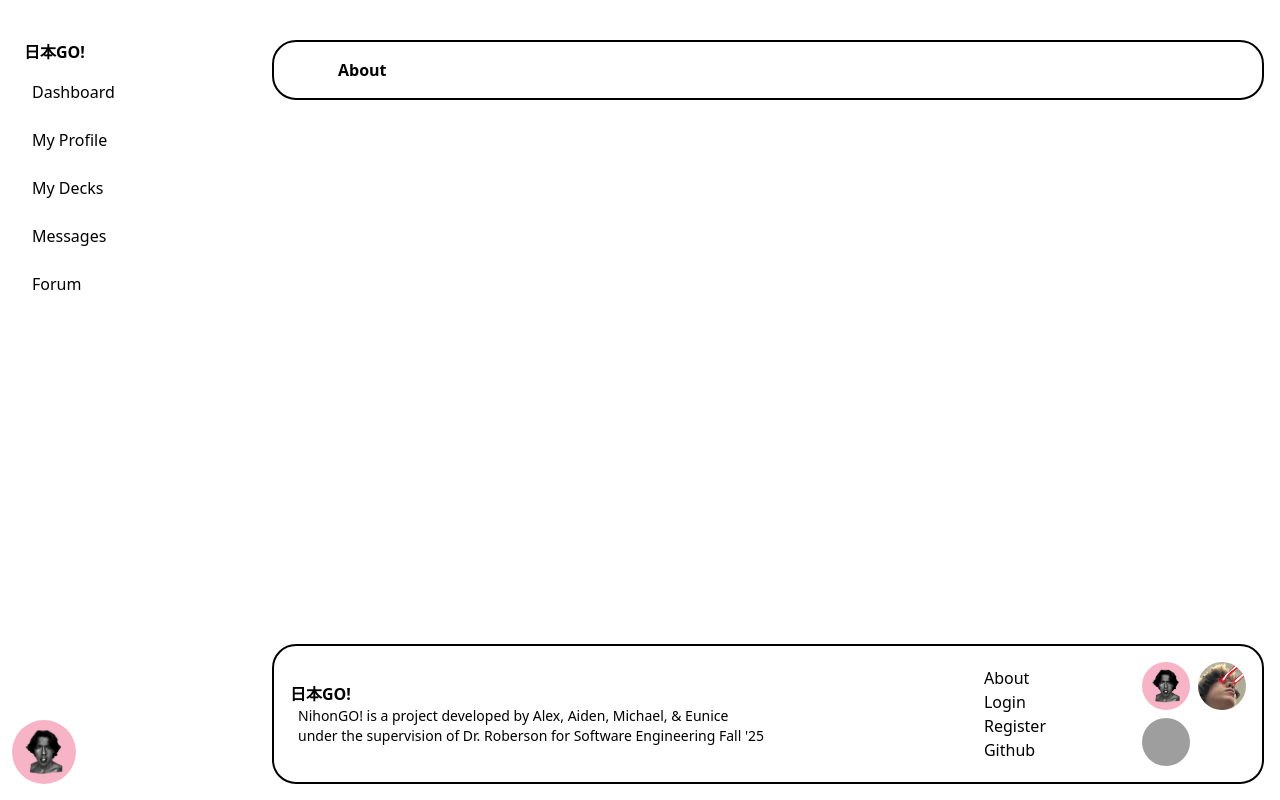
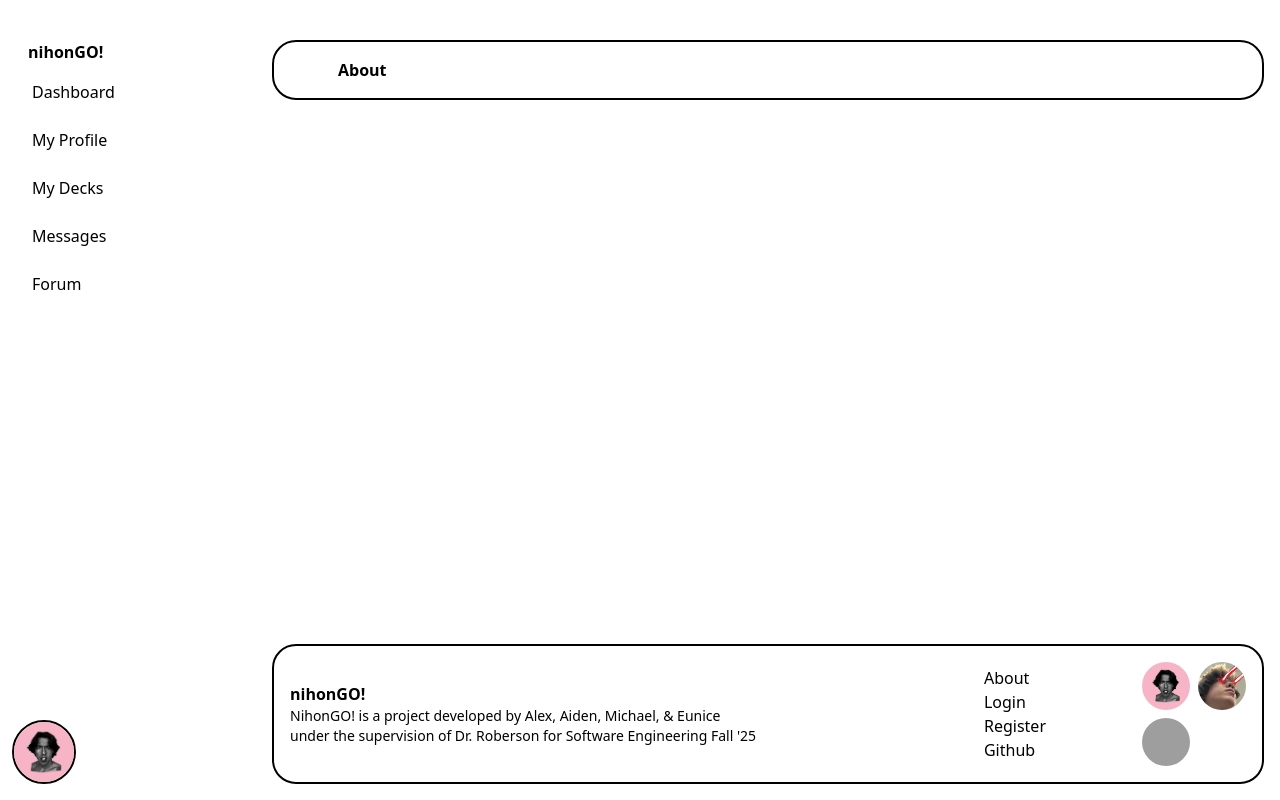
Before and after one commit to aredmondd/nihonGO, a Django app: page /nihongo/about/ in a window 1280 px wide. Run offline with Django 4.2, Linux system fonts and the light colour scheme; some libraries are stand-ins or nearby versions; grey boxes are pictures that could not be loaded.

Commit message:
run.zsh hack

```diff
--- a/nihonGO/theme/templates/components/footer.html
+++ b/nihonGO/theme/templates/components/footer.html
@@ -2,10 +2,10 @@
 <!-- Footer -->
 <footer class=" border border-black border-2 rounded-3xl p-4 bg-white">
     <div class="flex justify-between items-center">
-        <!-- Logo and description -->
+        <!-- logo and description -->
         <div>
-            <h1 class="text-md text-black font-japanese font-bold">日本<span class="text-crimson font-outfit">GO!</span></h1>
-            <p class="ml-2 text-black text-sm font-DMSans">NihonGO! is a project developed by Alex, Aiden, Michael, & Eunice <br> under the supervision of Dr. Roberson for Software Engineering Fall '25</p>
+            <h1 class="text-md text-black font-outfit font-bold">nihon<span class="text-crimson">GO!</span></h1>
+            <p class="text-black text-sm font-DMSans">NihonGO! is a project developed by Alex, Aiden, Michael, & Eunice <br> under the supervision of Dr. Roberson for Software Engineering Fall '25</p>
         </div>
 
         <div class="flex items-center">
--- a/nihonGO/theme/templates/components/side-nav.html
+++ b/nihonGO/theme/templates/components/side-nav.html
@@ -5,9 +5,11 @@
         <ul class="space-y-2 font-medium mt-6">
             <li>
                 <a href="{% url 'index' %}">
-                    <h1 class="ml-3 text-md text-black font-japanese font-bold">日本<span class="text-crimson font-outfit">GO!</span></h1>
+                    <h1 class="ml-4 text-md text-black font-outfit font-bold">nihon<span class="text-crimson">GO!</span></h1>
                 </a>
             </li>
+
+            <div class="mt-12"></div>
 
             <li>
                 <a href="{% url 'dashboard' %}" class="flex items-center p-2 text-black rounded-lg group {% if request.resolver_match.url_name == 'dashboard' %}underline{% endif %} hover:underline underline-offset-2 decoration-crimson">
@@ -41,6 +43,6 @@
             </li>
         </ul>
 
-        <img src="{% static 'redmond.jpg' %}" alt="" class="w-16 h-16 rounded-full">
+        <a href="{% url 'my-profile' %}"><img src="{% static 'redmond.jpg' %}" alt="" class="w-16 h-16 rounded-full border border-2 border-black"></a>
     </div>
 </aside>
--- a/nihonGO/theme/templates/components/wrapper.html
+++ b/nihonGO/theme/templates/components/wrapper.html
@@ -26,7 +26,6 @@
     <div class="p-4 sm:ml-64 bg-peach mt-6">
         <div class="p-4 border-2 border-black rounded-3xl bg-white">
             {% block content %}
-            <!-- Default content can go here -->
             {% endblock %}
         </div>
     </div>
```
Also changed, not shown: 1 other file.
